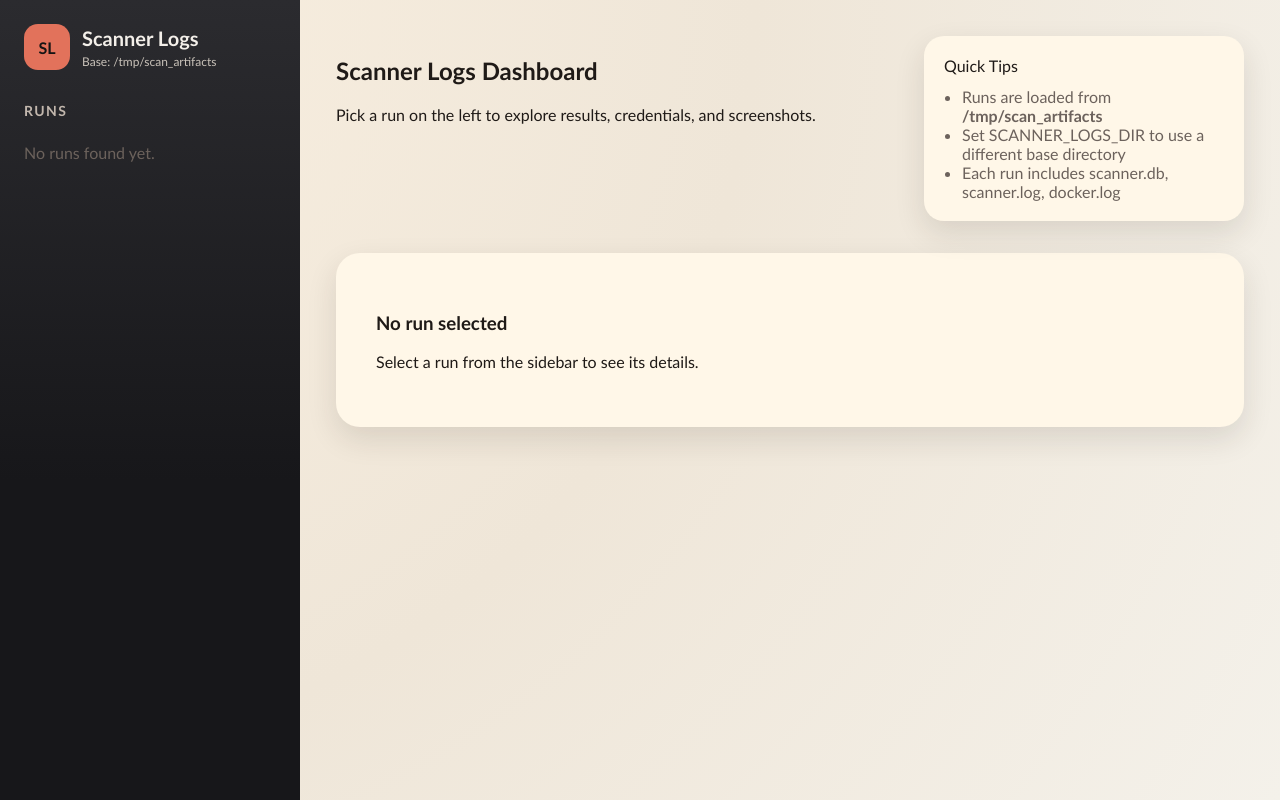
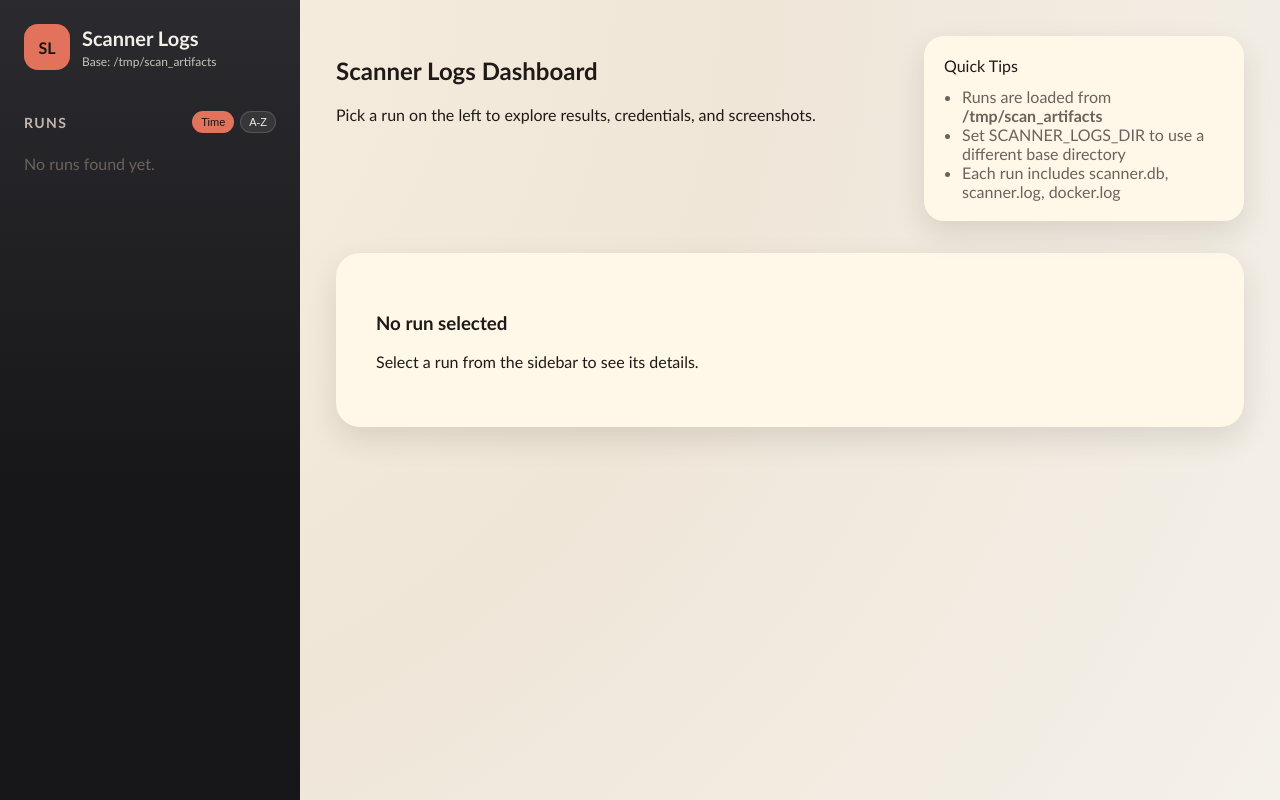
Before and after one commit to Mathis-Z/llm-credential-scanner, a Flask app: page / in a window 1280 px wide. Run offline with Flask 3, Linux system fonts and the light colour scheme; data that the repository does not hold is empty.

Commit message:
dashboard run sorting and date bug fix

```diff
--- a/dashboard/app.py
+++ b/dashboard/app.py
@@ -58,6 +58,17 @@ def _list_runs():
     if not BASE_DIR.exists():
         return []
 
+    def run_mtime(run_path: Path, db_path: Path) -> float:
+        if db_path.exists():
+            return db_path.stat().st_mtime
+        scanner_log = run_path / "scanner.log"
+        if scanner_log.exists():
+            return scanner_log.stat().st_mtime
+        docker_log = run_path / "docker.log"
+        if docker_log.exists():
+            return docker_log.stat().st_mtime
+        return run_path.stat().st_mtime
+
     runs = []
     for run_path in BASE_DIR.iterdir():
         if not run_path.is_dir():
@@ -65,13 +76,13 @@ def _list_runs():
         # if not run_path.name.startswith("scanner-test-"):
         #     continue
         db_path = run_path / "scanner.db"
-        stat = run_path.stat()
+        mtime = run_mtime(run_path, db_path)
         runs.append({
             "name": run_path.name,
             "path": run_path,
             "db_exists": db_path.exists(),
-            "mtime": stat.st_mtime,
-            "mtime_human": datetime.fromtimestamp(stat.st_mtime).strftime("%Y-%m-%d %H:%M:%S")
+            "mtime": mtime,
+            "mtime_human": datetime.fromtimestamp(mtime).strftime("%Y-%m-%d %H:%M:%S")
         })
 
     runs.sort(key=lambda r: r["mtime"], reverse=True)
--- a/dashboard/static/styles.css
+++ b/dashboard/static/styles.css
@@ -68,6 +68,34 @@ body {
     text-transform: uppercase;
     letter-spacing: 1.4px;
     color: #c2b7ad;
+}
+
+.sidebar-header {
+    display: flex;
+    align-items: center;
+    justify-content: space-between;
+    gap: 12px;
+}
+
+.sort-controls {
+    display: flex;
+    gap: 6px;
+}
+
+.sort-button {
+    border: 1px solid rgba(255, 255, 255, 0.15);
+    background: rgba(255, 255, 255, 0.08);
+    color: #f3efe9;
+    padding: 4px 8px;
+    border-radius: 999px;
+    font-size: 11px;
+    cursor: pointer;
+}
+
+.sort-button.is-active {
+    background: #e2725b;
+    color: #141414;
+    border-color: transparent;
 }
 
 .run-list {
--- a/dashboard/templates/base.html
+++ b/dashboard/templates/base.html
@@ -17,7 +17,13 @@
                 </div>
             </div>
             <div class="sidebar-section">
-                <h2>Runs</h2>
+                <div class="sidebar-header">
+                    <h2>Runs</h2>
+                    <div class="sort-controls">
+                        <button type="button" class="sort-button" data-sort="time" aria-label="Sort by time">Time</button>
+                        <button type="button" class="sort-button" data-sort="alpha" aria-label="Sort alphabetically">A-Z</button>
+                    </div>
+                </div>
                 <div class="run-list" id="runList">
                     {% for run in runs %}
                         <a class="run-item" href="{{ url_for('run_view', run_name=run.name) }}">
@@ -45,6 +51,25 @@
     <script>
     const runsUrl = '{{ url_for("runs_poll") }}';
     const runList = document.getElementById('runList');
+    const sortButtons = document.querySelectorAll('.sort-button');
+    const sortKey = 'runSortMode';
+    let currentSort = localStorage.getItem(sortKey) || 'time';
+
+    function applySortState() {
+        sortButtons.forEach((button) => {
+            button.classList.toggle('is-active', button.dataset.sort === currentSort);
+        });
+    }
+
+    function sortRuns(runs) {
+        const sorted = [...runs];
+        if (currentSort === 'alpha') {
+            sorted.sort((a, b) => a.name.localeCompare(b.name));
+        } else {
+            sorted.sort((a, b) => b.mtime - a.mtime);
+        }
+        return sorted;
+    }
 
     function renderRuns(runs) {
         if (!runList) {
@@ -55,7 +80,8 @@
             return;
         }
 
-        runList.innerHTML = runs.map((run) => {
+        const sortedRuns = sortRuns(runs);
+        runList.innerHTML = sortedRuns.map((run) => {
             const badge = run.db_exists
                 ? '<span class="pill ok">db ok</span>'
                 : '<span class="pill warn">no db</span>';
@@ -84,6 +110,17 @@
         }
     }
 
+    sortButtons.forEach((button) => {
+        button.addEventListener('click', () => {
+            currentSort = button.dataset.sort || 'time';
+            localStorage.setItem(sortKey, currentSort);
+            applySortState();
+            pollRuns();
+        });
+    });
+
+    applySortState();
+
     setInterval(pollRuns, 8000);
     pollRuns();
     </script>
```
